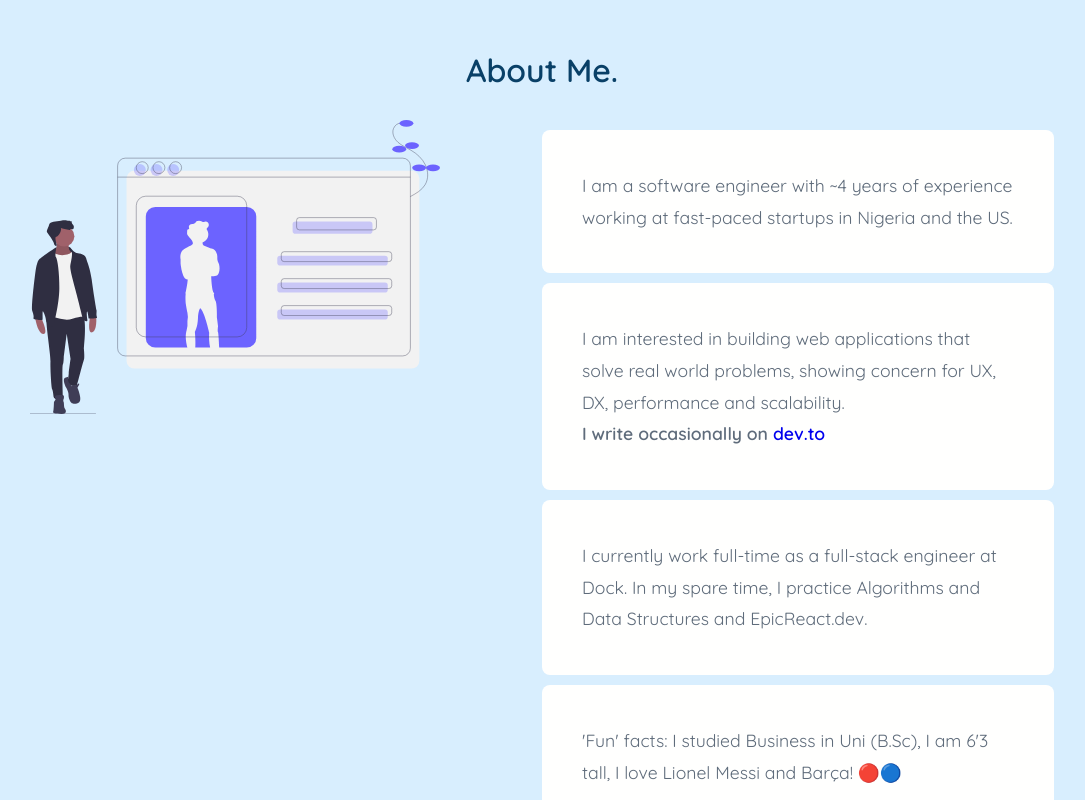
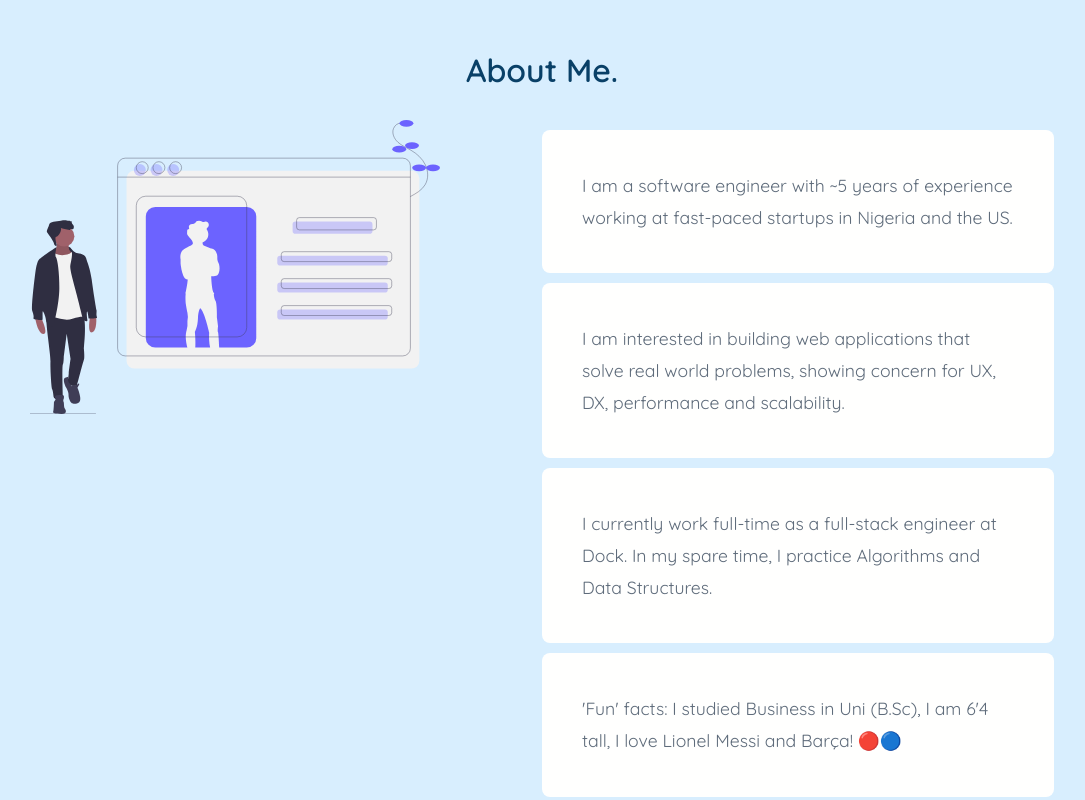
Before and after one commit to Segun98/portfolio, a Vue app: page / in a window 1280 px wide. Shown: the part 660-1460 px from the top of the page, without its empty margins (98-1183 px from the left). Built offline with nearby package versions, Linux system fonts and the light colour scheme.

Commit message:
copy updates

```diff
--- a/src/components/About.vue
+++ b/src/components/About.vue
@@ -11,7 +11,7 @@
               this.isDark ? { color: 'white', background: '#0c0c0c' } : {},
             ]"
           >
-            I am a software engineer with ~4 years of experience working at
+            I am a software engineer with ~5 years of experience working at
             fast-paced startups in Nigeria and the US.
           </p>
 
@@ -23,17 +23,6 @@
           >
             I am interested in building web applications that solve real world
             problems, showing concern for UX, DX, performance and scalability.
-            <br />
-            <strong>
-              I write occasionally on
-              <a
-                href="https://dev.to/segun98"
-                target="_blank"
-                rel="noopener noreferrer"
-              >
-                dev.to
-              </a>
-            </strong>
           </p>
 
           <p
@@ -43,8 +32,7 @@
             ]"
           >
             I currently work full-time as a full-stack engineer at Dock. In my
-            spare time, I practice Algorithms and Data Structures and
-            EpicReact.dev.
+            spare time, I practice Algorithms and Data Structures.
           </p>
 
           <p
@@ -53,7 +41,7 @@
               this.isDark ? { color: 'white', background: '#0c0c0c' } : {},
             ]"
           >
-            'Fun' facts: I studied Business in Uni (B.Sc), I am 6'3 tall, I love
+            'Fun' facts: I studied Business in Uni (B.Sc), I am 6'4 tall, I love
             Lionel Messi and Barça! 🔴🔵
           </p>
         </div>
```
Also changed, not shown: src/components/Projects.vue (+6 -11 lines), src/assets/tadlace-create.png (added), 1 other file (tests, documents, lock files or other folders).
